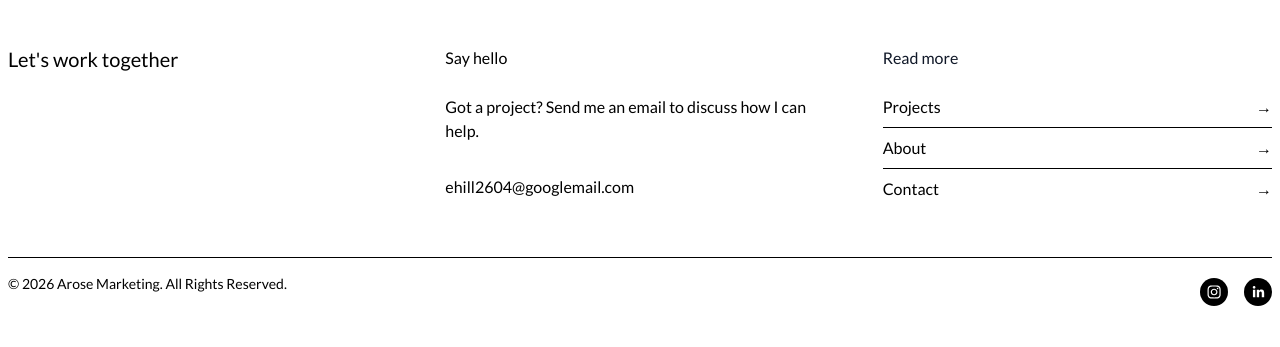
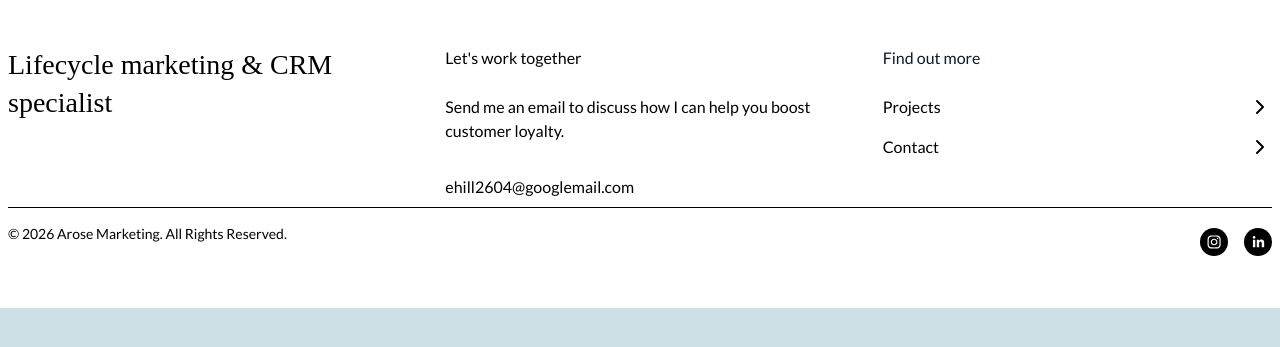
Before and after one commit to KatieHill-Fr-Gr/arose-marketing, a React (Vite) app: page / in a window 1280 px wide. Shown: the part 1871-2218 px from the top of the page. After the commit the page ends 2179 px from the top, so only its background shows below. Built offline with nearby package versions, Linux system fonts and the light colour scheme; a web font is replaced by a local one.

Commit message:
Footer layout and content adjusted

```diff
--- a/src/components/Footer/Footer.jsx
+++ b/src/components/Footer/Footer.jsx
@@ -1,4 +1,5 @@
 import { SocialIcon } from 'react-social-icons'
+import { ChevronRight } from 'lucide-react'
 import { Link } from 'react-router-dom'
 
 const currentYear = new Date().getFullYear();
@@ -7,24 +8,24 @@ export default function Footer() {
   return (
     <footer className="w-full" style={{ backgroundColor: '#fff' }}>
       <div className="mx-auto w-full px-2 py-12">
-        <div className="grid grid-cols-1 md:grid-cols-3 gap-12 max-w-7xl mx-auto">
-          <div>
-            <h5 className="text-2xl font-bold mb-6">
-              Let's work together
-            </h5>
+        <div className="grid grid-cols-1 md:grid-cols-3 gap-12">
+           <div>
+            <h3 className="text-2xl font-bold mb-6">
+              Lifecycle marketing & CRM specialist
+            </h3>
           </div>
 
           {/* Contact Details */}
           <div className="text-left">
-            <h6 className="text-lg font-semibold mb-4 text-left">Say hello</h6>
+            <h6 className="text-lg font-semibold mb-4 text-left">Let's work together</h6>
             <ul className="w-full">
               <li className="flex items-center gap-1 w-full py-2">
-                <p>Got a project? Send me an email to discuss how I can help.</p>
+                <p>Send me an email to discuss how I can help you boost customer loyalty.</p>
               </li>
               <li className="flex items-center gap-1 w-full py-2">
                 <a
                   href="mailto:ehill2604@googlemail.com"
-                  className="hover:text-gray-900 transition-colors"
+                  className="hover:text-brand-links transition-colors"
                 >
                   ehill2604@googlemail.com
                 </a>
@@ -34,33 +35,24 @@ export default function Footer() {
 
           {/* Links */}
           <div className="text-right">
-            <h6 className="text-lg font-semibold text-gray-900 mb-4 text-left">Read more</h6>
-            <ul className="divide-y divide-black w-full">
+            <h6 className="text-lg font-semibold text-gray-900 mb-4 text-left">Find out more</h6>
+            <ul className="w-full">
               <li>
                 <Link
                   to="/projects"
-                  className="flex items-center justify-between w-full py-2 hover:text-gray-900 transition-colors"
+                  className="flex items-center justify-between w-full py-2 hover:text-brand-links transition-colors"
                 >
-                  <span>Projects</span>
-                  <span>→</span>
+                  <span>Projects </span><ChevronRight />
+
                 </Link>
               </li>
               <li>
                 <Link
                   to="/about"
-                  className="flex items-center justify-between w-full py-2 hover:text-gray-900 transition-colors"
+                  className="flex items-center justify-between w-full py-2 hover:text-brand-links transition-colors"
                 >
-                  <span>About</span>
-                  <span>→</span>
-                </Link>
-              </li>
-              <li>
-                <Link
-                  to="/contact"
-                  className="flex items-center justify-between w-full py-2 hover:text-gray-900 transition-colors"
-                >
-                  <span>Contact</span>
-                  <span>→</span>
+                  <span>Contact</span> <ChevronRight />
+
                 </Link>
               </li>
             </ul>
@@ -68,7 +60,7 @@ export default function Footer() {
         </div>
 
         {/* Bottom bar */}
-        <div className="mt-12 flex flex-col md:flex-row items-center justify-between border-t border-black pt-4">
+        <div className="flex flex-col md:flex-row items-center justify-between border-t border-black pt-4">
           <p className="text-black-700 text-sm mb-4 md:mb-0 text-center md:text-left">
             &copy; {currentYear}{" "}
             Arose Marketing. All Rights Reserved.
--- a/src/components/Nav/Nav.jsx
+++ b/src/components/Nav/Nav.jsx
@@ -17,6 +17,9 @@ const Nav = () => {
                     <Link to="/" className="text-l font-bold text-gray-800 hover:text-brand-links transition-colors">Services</Link>
                     <Link to="/" className="text-l font-bold text-gray-800 hover:text-brand-links transition-colors">Contact</Link>
                 </div>
+                <div className="hidden md:flex gap-6 px-6 py-2">
+                    <Link to={{ pathname: "https://www.linkedin.com/in/emilyrosehill2604/" }} target="_blank" className="text-l font-bold text-gray-800 hover:text-brand-links transition-colors">Let's connect ↗︎</Link>
+                    </div>
                 <div className="md:hidden">
                     <button
                         className="hamburger"
--- a/src/styles/index.css
+++ b/src/styles/index.css
@@ -3,9 +3,11 @@
 @theme {
   --color-brand-primary: #cde0e6;
   --color-brand-secondary: #f0cbbd;
+  --color-brand-neutral-1: #f0cbbd;
+  --color-brand-neutral-2: #cde0e6;
+  --color-brand-neutral-3: #e8dcc6;
   --color-brand-links: #caa592;
   --color-brand-border: #d5d3d4;
-  --color-brand-accent: #caa592;
 }
 
 * {
@@ -20,11 +22,18 @@
   --brand-accent: #f0cbbd;
 }
 
-h1, h2, h3, h4, h5, h6 {
+h1,
+h2,
+h3,
+h4,
+h5,
+h6 {
   font-family: "Playfair", serif;
 }
 
-h4, h5, h6 {
+h4,
+h5,
+h6 {
   font-family: "Lato", sans-serif;
 }
 
@@ -59,7 +68,11 @@ p {
   font-family: "Lato", sans-serif;
 }
 
-button, input, textarea, select, label {
+button,
+input,
+textarea,
+select,
+label {
   font-family: "Lato", sans-serif;
 }
 
```
